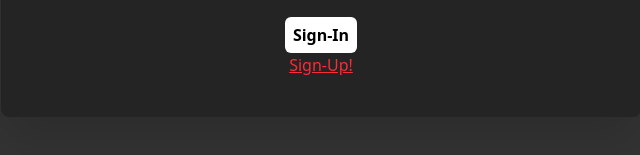
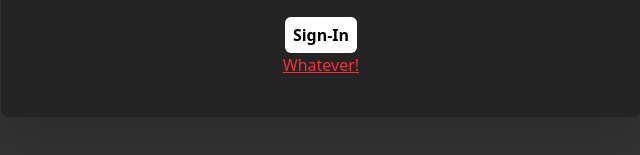
Before and after one commit to CadmusKei/DrawingApp, a website: page src/login.html in a window 1280 px wide. Shown: the part 583-738 px from the top of the page, 319-959 px from the left. Drawn offline with Linux system fonts and the light colour scheme.

Commit message:
This is a test

```diff
--- a/src/login.html
+++ b/src/login.html
@@ -25,7 +25,7 @@
             <button class="h-9 bg-white w-18 flex justify-center items-center font-bold rounded-md mt-5">Sign-In</button>
 
 
-            <p class="text-red-500 underline">Sign-Up!</p>
+            <p class="text-red-500 underline">Whatever!</p>
 
         </div>
 
```
